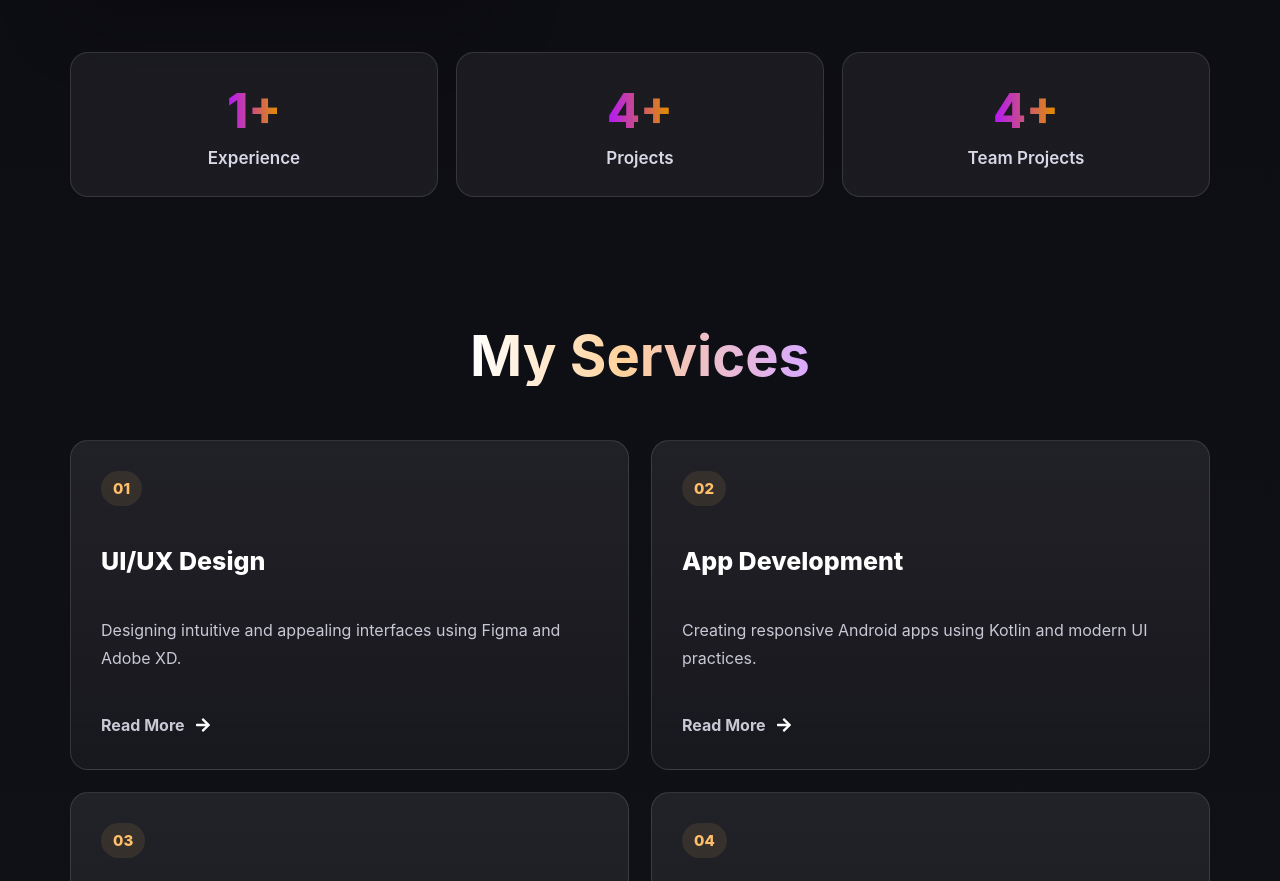
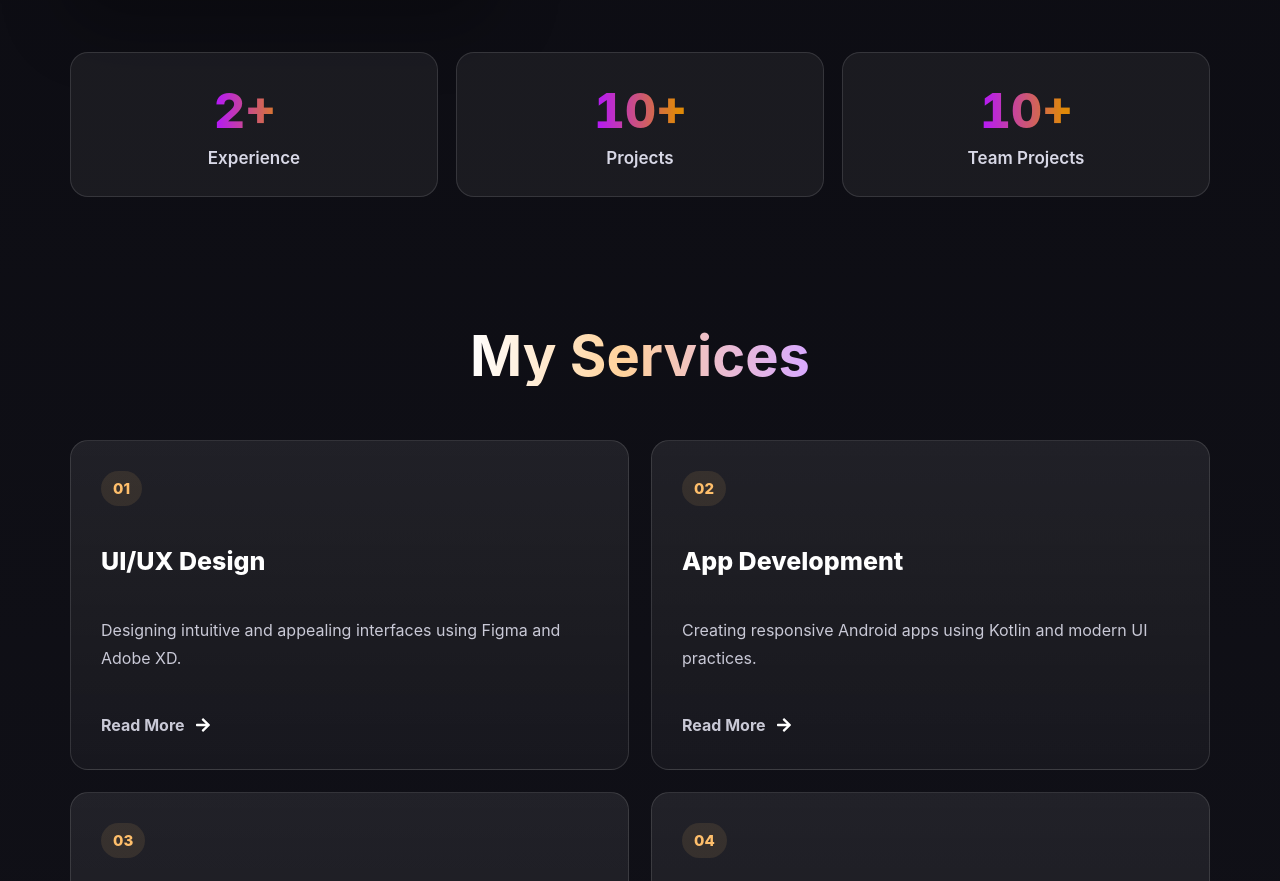
Before and after one commit to Keerthihan/Portfolio, a React (Vite) app: page / in a window 1280 px wide. Shown: the part 1500-2381 px from the top of the page. Built offline with nearby package versions, Linux system fonts and the light colour scheme.

Commit message:
ui change

```diff
--- a/src/Components/About/about.css
+++ b/src/Components/About/about.css
@@ -152,6 +152,20 @@
     -webkit-text-fill-color: transparent;
 }
 
+.count-up {
+    display: inline-block;
+    min-width: 2.4ch;
+    background: linear-gradient(270deg, #DF8908 10%, #B415FF 100%);
+    background-clip: text;
+    -webkit-background-clip: text;
+    -webkit-text-fill-color: transparent;
+    font-variant-numeric: tabular-nums;
+}
+
+.about-achievement.is-visible .count-up {
+    animation: countPulse 1.15s cubic-bezier(0.19, 1, 0.22, 1) both;
+}
+
 .about-achievement p {
     color: #d8d8e6;
     font-size: 17px;
@@ -171,6 +185,26 @@
 @keyframes skillFill {
     to {
         transform: scaleX(1);
+    }
+}
+
+@keyframes countPulse {
+    0% {
+        opacity: 0;
+        transform: translateY(14px) scale(0.86);
+        filter: blur(8px);
+    }
+
+    55% {
+        opacity: 1;
+        transform: translateY(-4px) scale(1.08);
+        filter: blur(0);
+    }
+
+    100% {
+        opacity: 1;
+        transform: translateY(0) scale(1);
+        filter: blur(0);
     }
 }
 
--- a/src/Components/About/about.jsx
+++ b/src/Components/About/about.jsx
@@ -1,8 +1,62 @@
-import React from 'react'
+import React, { useEffect, useRef, useState } from 'react'
 import './about.css'
 import Pro from "../../assets/Profile.png";
 
-const about = () => {
+const CountUp = ({ end, suffix = '+' }) => {
+    const [count, setCount] = useState(0);
+    const countRef = useRef(null);
+
+    useEffect(() => {
+        const node = countRef.current;
+        if (!node) return;
+
+        let animationFrame;
+
+        const startCounter = () => {
+            const duration = 1400;
+            const startTime = performance.now();
+
+            const animate = (currentTime) => {
+                const progress = Math.min((currentTime - startTime) / duration, 1);
+                const easedProgress = 1 - Math.pow(1 - progress, 3);
+
+                setCount(Math.round(easedProgress * end));
+
+                if (progress < 1) {
+                    animationFrame = requestAnimationFrame(animate);
+                }
+            };
+
+            setCount(0);
+            animationFrame = requestAnimationFrame(animate);
+        };
+
+        const observer = new IntersectionObserver(
+            ([entry]) => {
+                if (entry.isIntersecting) {
+                    startCounter();
+                    observer.unobserve(node);
+                }
+            },
+            { threshold: 0.45 }
+        );
+
+        observer.observe(node);
+
+        return () => {
+            observer.disconnect();
+            cancelAnimationFrame(animationFrame);
+        };
+    }, [end]);
+
+    return (
+        <span ref={countRef} className="count-up">
+            {count}{suffix}
+        </span>
+    );
+};
+
+const About = () => {
     return (
         <div id='about' className='about'>
             <div className="about-title reveal-on-scroll reveal-up">
@@ -29,19 +83,19 @@ const about = () => {
             </div>
             <div className="about-achievements">
                 <div className="about-achievement reveal-on-scroll reveal-zoom">
-                    <h1>1+</h1>
+                    <h1><CountUp end={2} /></h1>
                     <p>Experience</p>
 
                 </div>
                 <hr/>
                 <div className="about-achievement reveal-on-scroll reveal-zoom" style={{ "--reveal-delay": "0.1s" }}>
-                    <h1>4+</h1>
+                    <h1><CountUp end={10} /></h1>
                     <p>Projects</p>
 
                 </div>
                 <hr/>
                 <div className="about-achievement reveal-on-scroll reveal-zoom" style={{ "--reveal-delay": "0.2s" }}>
-                    <h1>4+</h1>
+                    <h1><CountUp end={10} /></h1>
                     <p>Team Projects</p>
 
                 </div>
@@ -50,4 +104,4 @@ const about = () => {
     )
 }
 
-export default about
+export default About
--- a/src/Components/navbar/navbar.css
+++ b/src/Components/navbar/navbar.css
@@ -114,17 +114,29 @@
     top: 12px;
     left: 14px;
     right: 14px;
-    z-index: 5000;
+    z-index: 20000;
+    isolation: isolate;
     grid-template-columns: auto auto;
     justify-content: space-between;
     width: auto;
     min-height: 58px;
     padding: 10px 12px;
-    border: 1px solid rgba(255, 255, 255, 0.12);
+    border: 1px solid rgba(255, 255, 255, 0.2);
     border-radius: 22px;
     background: #000000;
-    box-shadow: 0 16px 45px rgba(0, 0, 0, 0.22);
+    box-shadow: 0 18px 55px rgba(0, 0, 0, 0.38);
     backdrop-filter: none;
+  }
+
+  .navbar::after {
+    content: "";
+    position: absolute;
+    left: 18px;
+    right: 18px;
+    bottom: -1px;
+    height: 2px;
+    border-radius: 999px;
+    background: linear-gradient(90deg, #DF8908, #ffbf6b, #B415FF);
   }
 
   .brand-card {
@@ -135,6 +147,7 @@
     width: 36px;
     height: 36px;
     font-size: 16px;
+    box-shadow: 0 0 0 4px rgba(255, 255, 255, 0.08);
   }
 
   .brand-copy {
@@ -155,18 +168,18 @@
     display: inline-flex;
     align-items: center;
     gap: 8px;
-    border: none;
+    border: 1px solid rgba(255, 255, 255, 0.88);
     border-radius: 16px;
     padding: 10px 13px;
-    background: #ffffff;
-    color: #ffffff;
+    background: linear-gradient(135deg, #ffffff, #f1e7ff);
     font: inherit;
     font-size: 13px;
     font-weight: 900;
     cursor: pointer;
     position: relative;
-    z-index: 1002;
+    z-index: 20002;
     color: #09090f;
+    box-shadow: 0 10px 24px rgba(255, 255, 255, 0.12);
   }
 
   .nav-open {
@@ -182,22 +195,25 @@
 
   .nav-menu {
     position: fixed;
-    top: 82px;
-    left: 14px;
-    right: 14px;
-    z-index: 4999;
+    top: 84px;
+    left: 0;
+    right: 0;
+    z-index: 19999;
     display: flex;
     flex-direction: column;
     align-items: stretch;
     justify-content: flex-start;
-    gap: 10px;
+    gap: 8px;
     min-height: auto;
     margin: 0;
-    padding: 14px;
-    border: 1px solid rgba(255, 255, 255, 0.12);
-    border-radius: 22px;
+    padding: 16px 18px 20px;
+    border-top: 1px solid rgba(255, 255, 255, 0.14);
+    border-bottom: 1px solid rgba(255, 255, 255, 0.14);
+    border-left: none;
+    border-right: none;
+    border-radius: 0 0 24px 24px;
     background: #000000;
-    box-shadow: 0 22px 70px rgba(0, 0, 0, 0.45);
+    box-shadow: 0 24px 60px rgba(0, 0, 0, 0.58);
     backdrop-filter: none;
     opacity: 0;
     visibility: hidden;
@@ -226,13 +242,13 @@
     align-items: center;
     justify-content: center;
     width: 100%;
-    min-height: 52px;
-    padding: 0 22px;
+    min-height: 48px;
+    padding: 0 16px;
     border-radius: 14px;
-    background: rgba(255, 255, 255, 0.08);
-    border: 1px solid rgba(255, 255, 255, 0.08);
+    background: rgba(255, 255, 255, 0.075);
+    border: 1px solid rgba(255, 255, 255, 0.1);
     color: #ffffff;
-    font-size: 18px;
+    font-size: 17px;
     font-weight: 900;
     text-align: center;
     transition: transform 0.25s ease, background 0.25s ease, border-color 0.25s ease;
@@ -244,8 +260,8 @@
   }
 
   .nav-link.active {
-    background: rgba(255, 191, 107, 0.14);
-    border-color: rgba(255, 191, 107, 0.28);
+    background: linear-gradient(135deg, rgba(223, 137, 8, 0.2), rgba(180, 21, 255, 0.16));
+    border-color: rgba(255, 191, 107, 0.42);
   }
 
   .nav-link.active span {
@@ -281,8 +297,9 @@
   }
 
   .nav-menu {
-    top: 76px;
-    left: 10px;
-    right: 10px;
+    top: 74px;
+    left: 0;
+    right: 0;
+    padding: 14px 14px 18px;
   }
 }
```
